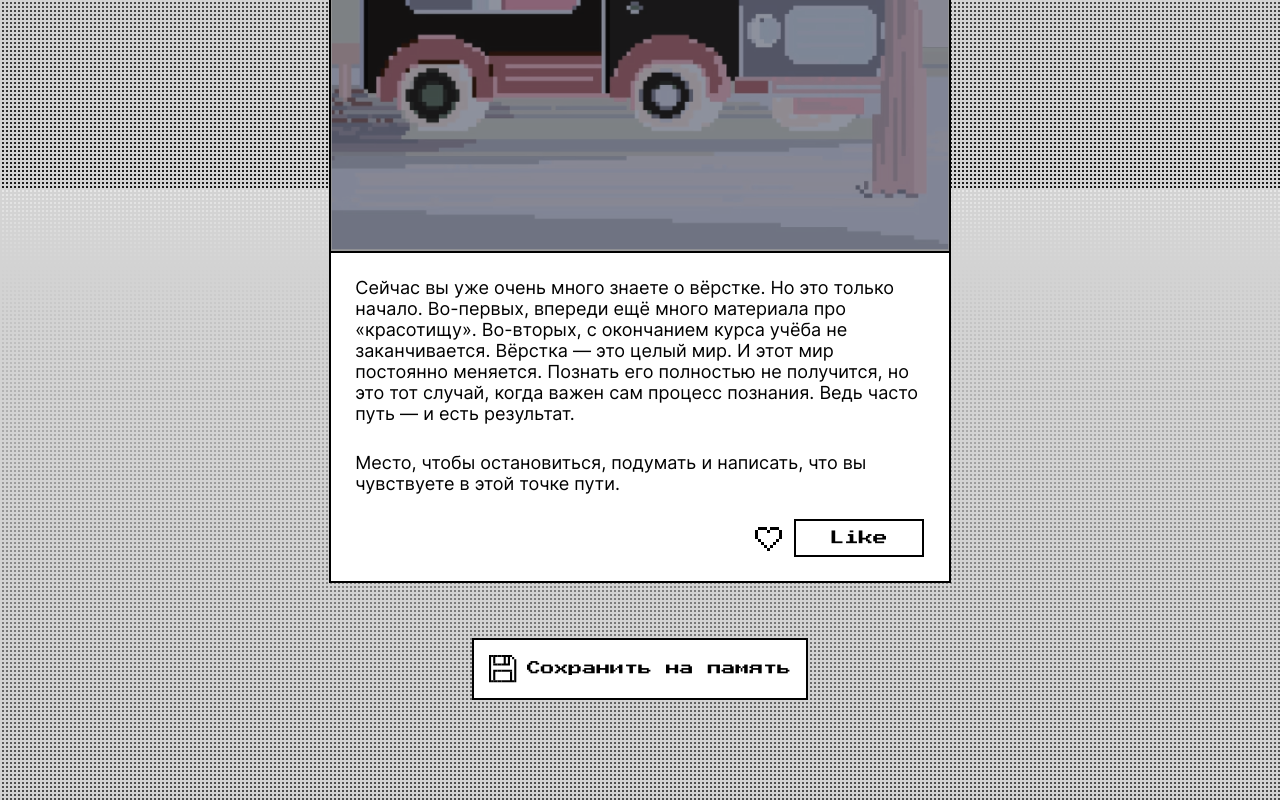
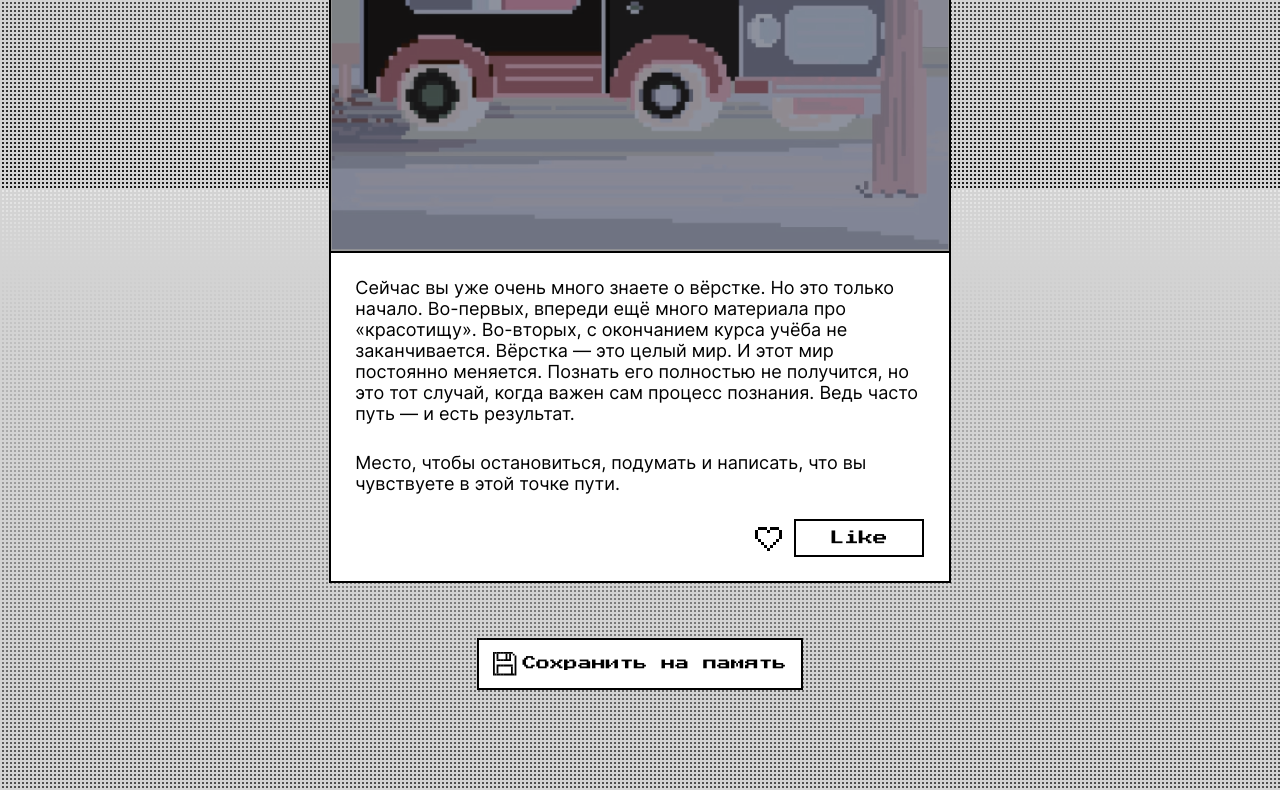
Before and after one commit to Stofork/zakrivayuschiy-teg-f, a plain HTML site: page index.html in a window 1280 px wide. Shown: the part 7812-8612 px from the top of the page. Drawn offline with Linux system fonts and the light colour scheme.

Commit message:
final correction

```diff
--- a/styles/style.css
+++ b/styles/style.css
@@ -238,7 +238,6 @@
   min-inline-size: 130px;
   font-size: 0.91rem;
   line-height: 0.9;
-  transition:  0.5s linear;
 }
 
 .like-icon .core {
@@ -358,12 +357,6 @@
   margin-top: 55px;
 }
 
-@media (width > 375px) {
-  .save {
-    margin-top: 55px;
-  }
-}
-
 .save__button {
   display: flex;
   flex-direction: column;
@@ -377,7 +370,8 @@
 @media (width > 375px) {
   .save__button {
     flex-direction: row;
-    padding: 15px;
+    padding: 12px 14px;
+    gap: 5px;
   }
 }
 
@@ -391,6 +385,13 @@
   mix-blend-mode: difference;
   width: 28px;
   height: 28px;
+}
+
+@media (width > 375px) {
+  .save__floppy-icon {
+    width: 24px;
+    height: 24px;
+  }
 }
 
 /* ----------------------- Dialog ------------------------ */
--- a/styles/themes.css
+++ b/styles/themes.css
@@ -37,6 +37,8 @@
     --color-hover: #FFFFFF;
     --color-heart: #FF0000;
     --color-hover-heart: #000000;
+    --main-font-weight: 400;
+    --main-font-weight-title: 700;
 }
 
 @media (prefers-color-scheme: light) {
@@ -54,6 +56,8 @@
         --color-hover: #FFFFFF;
         --color-heart: #FF0000;
         --color-hover-heart: #000000;
+        --main-font-weight: 400;
+        --main-font-weight-title: 700;
     }
 }
 
```
